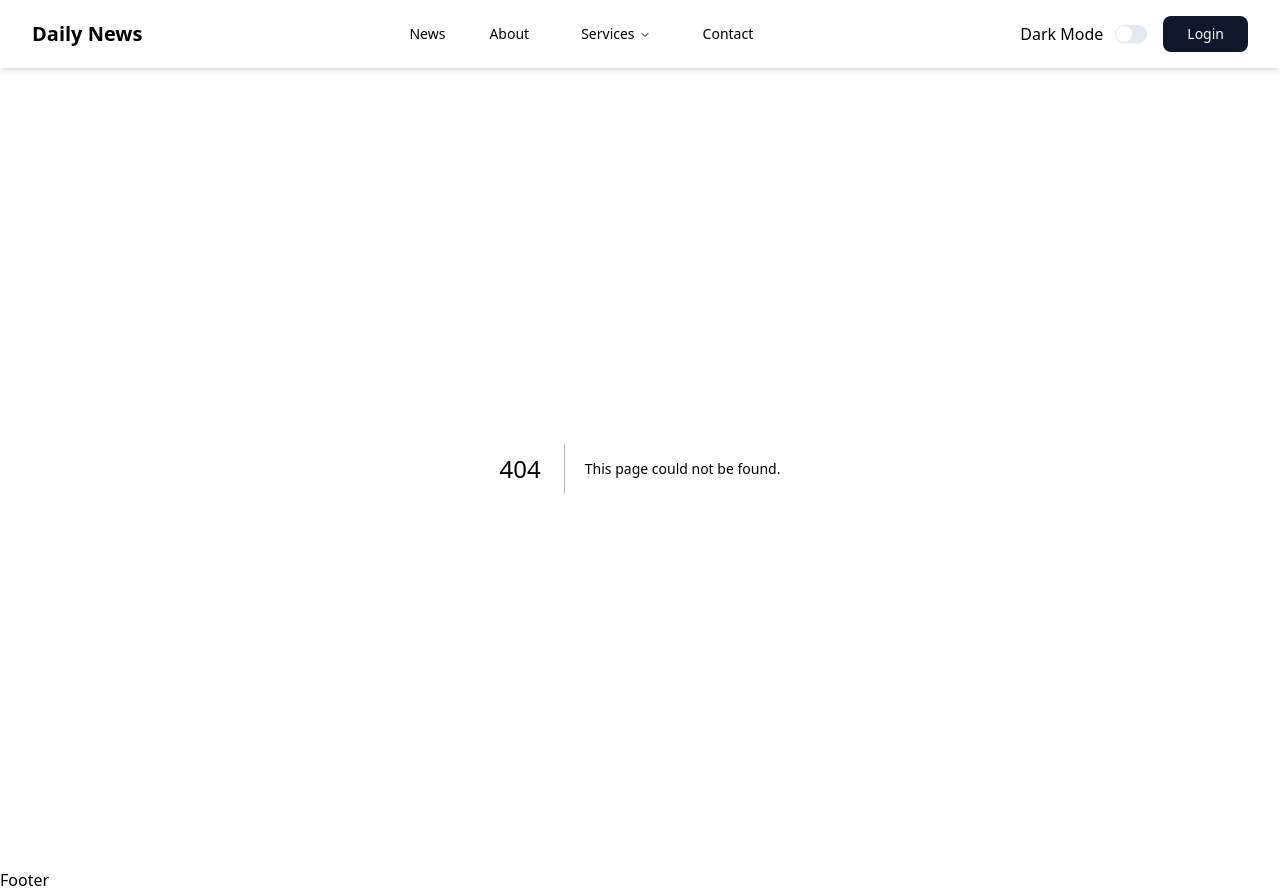
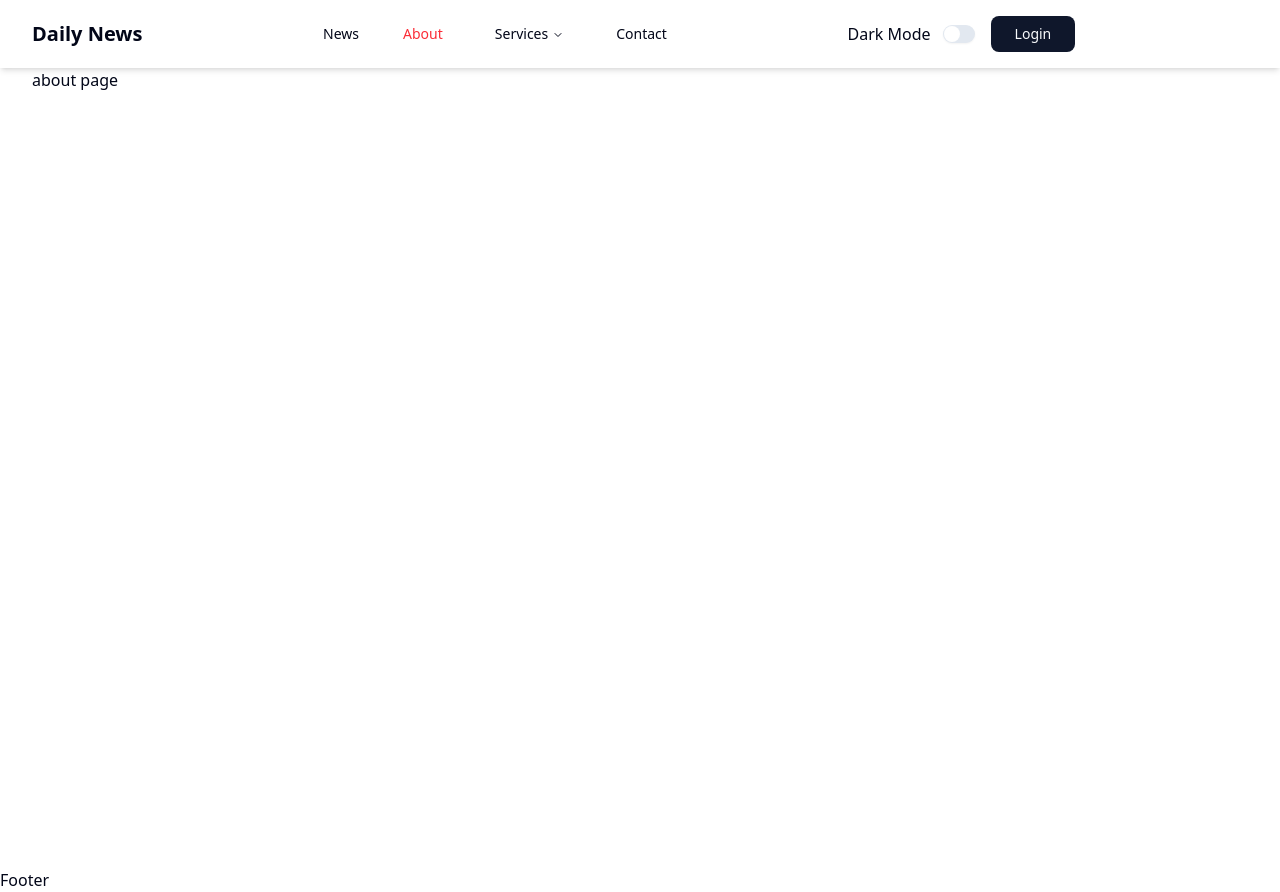
Before and after one commit to shiuly-28/next-gadget-hub, a Next.js app: page /about in a window 1280 px wide. Before the commit this address had no page. Built offline with nearby package versions, Linux system fonts and the light colour scheme.

Commit message:
file se up done

```diff
--- /dev/null
+++ b/app/about/page.tsx
@@ -0,0 +1,11 @@
+import React from 'react'
+
+const aboutPage = () => {
+  return (
+    <div>
+      about page
+    </div>
+  )
+}
+
+export default aboutPage
--- /dev/null
+++ b/app/components/shared/MobileMenu.tsx
@@ -0,0 +1,26 @@
+"use client"
+import { Button } from '@/components/ui/button'
+import React, { useState } from 'react'
+import { IoMdClose, IoMdMenu } from 'react-icons/io'
+
+const MobileMenu = () => {
+    const [isMenuOpen, setIsMenuOpen] = useState(false)
+
+    const toggleMenu = () => {
+        setIsMenuOpen(!isMenuOpen)
+    }
+  return (
+    <div>
+      <div className="lg:hidden">
+        <Button onClick={toggleMenu} variant={"outline"}>
+          {
+            isMenuOpen ? <IoMdClose size={24}/> : <IoMdMenu size={24} />
+          }
+
+        </Button>
+       </div>
+    </div>
+  )
+}
+
+export default MobileMenu
--- a/app/components/shared/Navbar.tsx
+++ b/app/components/shared/Navbar.tsx
@@ -4,9 +4,14 @@ import Link from "next/link";
 import { NavigationMenu, NavigationMenuList, NavigationMenuItem, NavigationMenuTrigger, NavigationMenuContent, NavigationMenuLink } from "@/components/ui/navigation-menu";
 import { Switch } from "@/components/ui/switch";
 import { Button } from "@/components/ui/button";
-import { IoMdMenu } from "react-icons/io";
+
+import { usePathname } from "next/navigation";
+
+import MobileMenu from "./MobileMenu";
 
 const Navbar = () => {
+  const pathname = usePathname()
+
   return (
     <header className="py-4 shadow-md bg-white">
       <nav className="max-w-7xl mx-auto px-4 flex justify-between items-center sm:px-6 lg:px-8">
@@ -21,17 +26,19 @@ const Navbar = () => {
           <NavigationMenuList className="flex space-x-6">
 
             <NavigationMenuItem>
-              <NavigationMenuLink href="/news" className="hover:text-red-600">News</NavigationMenuLink>
+              <NavigationMenuLink href="/news" className={`${pathname === '/news' ?'text-red-500' : ''} hover:text-red-600`}>
+              News
+              </NavigationMenuLink>
             </NavigationMenuItem>
 
             <NavigationMenuItem>
-              <NavigationMenuLink href="/about" className="hover:text-red-600">About</NavigationMenuLink>
+              <NavigationMenuLink href="/about" className={`${pathname === '/about' ?'text-red-500' : ''} hover:text-red-600`}>About</NavigationMenuLink>
             </NavigationMenuItem>
 
             <NavigationMenuItem>
-              <NavigationMenuTrigger>Services</NavigationMenuTrigger>
+              <NavigationMenuTrigger className={`${pathname === '/services' ?'text-red-500' : ''} hover:text-red-600`}>Services</NavigationMenuTrigger>
               <NavigationMenuContent>
-                <ul className="space-y-2 p-4 bg-white shadow-md rounded-md">
+                <ul className="space-y-2 p-4 bg-white  rounded-md">
                   <li>
                     <NavigationMenuLink href="/services/web">Web Development</NavigationMenuLink>
                   </li>
@@ -46,7 +53,7 @@ const Navbar = () => {
             </NavigationMenuItem>
 
             <NavigationMenuItem>
-              <NavigationMenuLink href="/contact" className="hover:text-red-600">Contact</NavigationMenuLink>
+              <NavigationMenuLink href="/contact" className={`${pathname === '/contact' ?'text-red-500' : ''} hover:text-red-600`}>Contact</NavigationMenuLink>
             </NavigationMenuItem>
 
           </NavigationMenuList>
@@ -59,15 +66,10 @@ const Navbar = () => {
           <Switch />
         </div>
          <Button variant="default">Login</Button>
+
         </div>
 
-        {/* mobile device menu */}
-
-       <div className="lg:hidden">
-        <Button variant={"outline"}>
-          <IoMdMenu size={24} />
-        </Button>
-       </div>
+       <MobileMenu/>
       </nav>
     </header>
   );
--- /dev/null
+++ b/app/contact/page.tsx
@@ -0,0 +1,11 @@
+import React from 'react'
+
+const contactPage = () => {
+  return (
+    <div>
+      contact page
+    </div>
+  )
+}
+
+export default contactPage
--- a/app/news/page.tsx
+++ b/app/news/page.tsx
@@ -1,9 +1,11 @@
-// import React from 'react'
+import Link from 'next/link'
+import React from 'react'
 
-// export default function page() {
-//   return (
-//     <div>
-//       news portal
-//     </div>
-//   )
-// }
+export default function page() {
+  return (
+    <div className='py-12'>
+
+      news portal
+    </div>
+  )
+}
```
